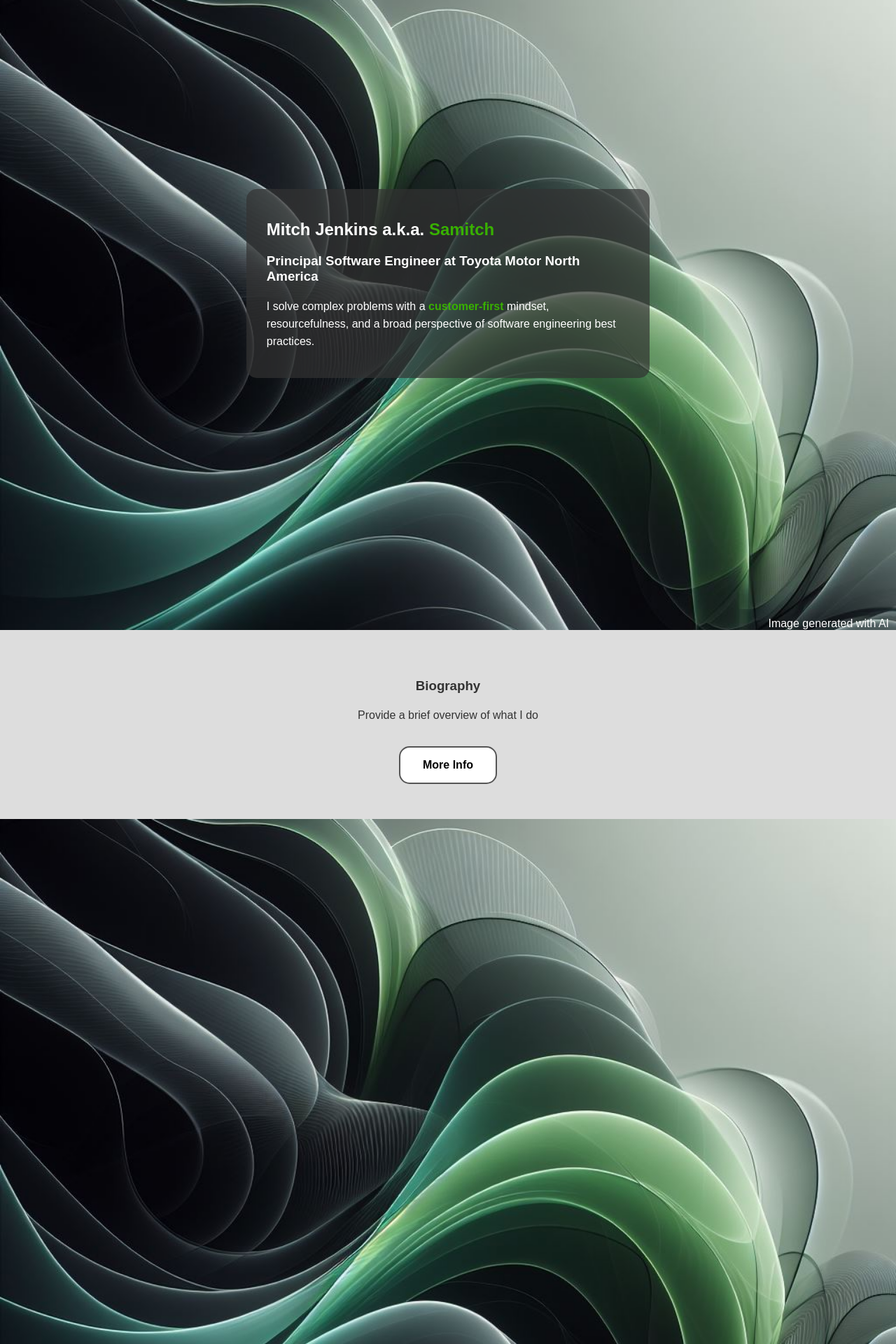
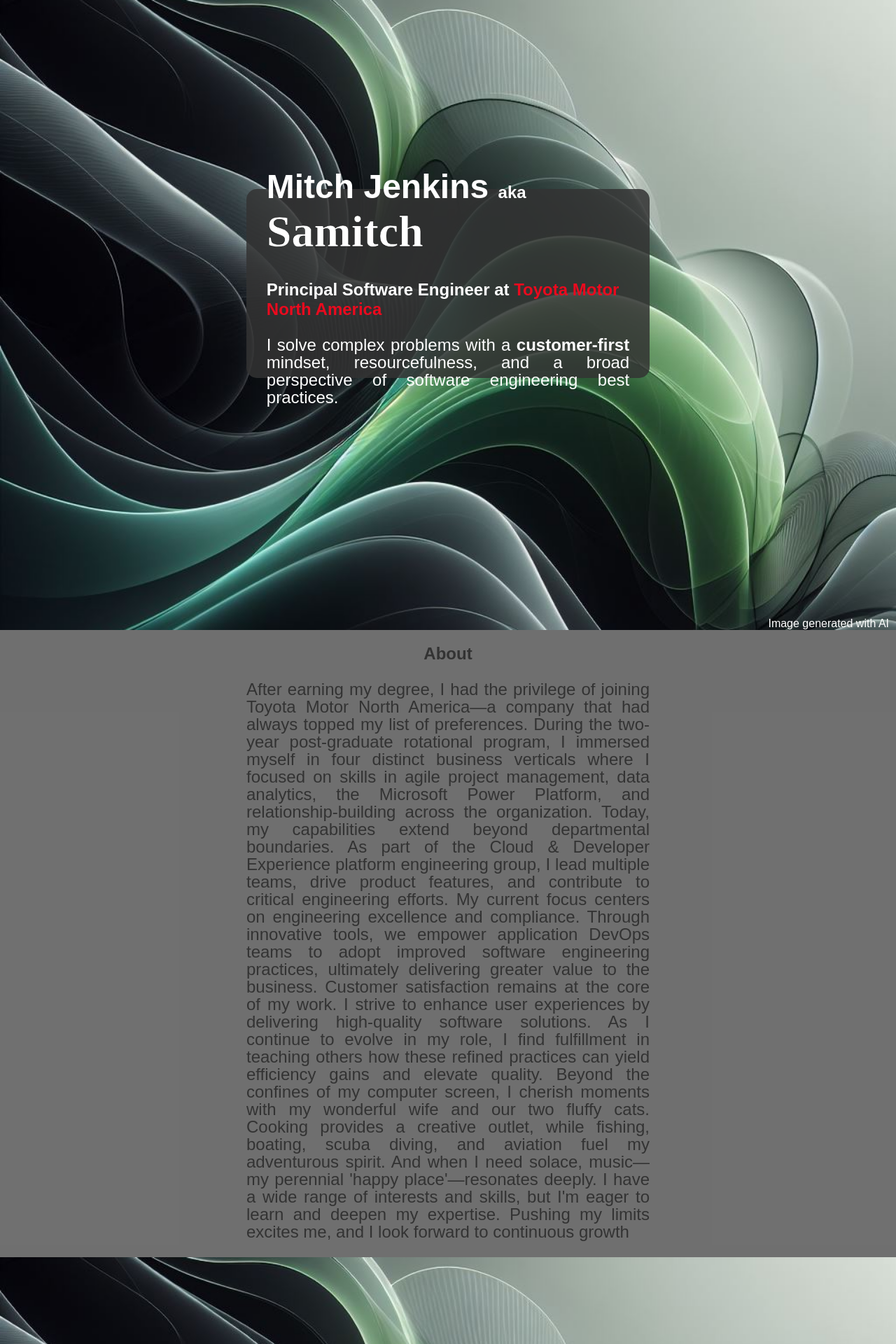
Before and after one commit to Samitch-media/Samitch-media.github.io, an MkDocs documentation site: the page built from docs/index.md, in a window 1280 px wide. Shown: the top 1920 px of the page at 70% size. Built offline with MkDocs 1.6.1 and Material for MkDocs 9.7.7, drawn with Linux system fonts in a browser that asks for light colours.

Commit message:
Completed about me section

```diff
--- a/docs/assets/css/parallax.css
+++ b/docs/assets/css/parallax.css
@@ -81,7 +81,7 @@ body, html {
     color: #333333;
     min-height:30%;
     bottom: 10%;
-    width: 70%;
+    width: 45%;
     /* width: 40%; */
     /* width: 100%; */
     top: -30%;
@@ -102,7 +102,7 @@ body, html {
     top: 30%;
     /* margin: 30%; */
     /* left: 5%; */
-    background-color: rgba(51, 51, 51, 70%);
+    background-color: rgba(51, 51, 51, 85%);
     border-radius: 15px;
     color: #ffffff;
     justify-content: left;
@@ -125,19 +125,39 @@ body, html {
     text-align: center;
 }
 
+.panel h1 {
+    font-size: 3rem;
+}
 .panel h3 {
   /* padding-bottom:0%; */
   /* text-align: center; */
   /* font-size: 32px; */
 }
 
+.samitch {
+    font-family: 'Brush Script MT';
+    font-size: 4rem;
+    -webkit-text-stroke-width: 0.025rem;
+    -webkit-text-stroke-color: black;
+}
+
 .panel strong {
-    color: #38B000;
+    font-weight: 900;
+}
+
+.panel small {
+    font-size: 1.5rem;
+}
+
+.toyota-red {
+    color: #EB0A1E;
 }
 
 .panel p {
-  /* text-align: center; */
+  text-align: justify;
   line-height: 25px;
+  font-size: x-large;
+  /* font-weight: 100; */
   /* padding: 0px 50px; */
 }
 
@@ -176,7 +196,8 @@ body, html {
 }
 
 .section {
-    background-color:#dddddd;
+    /* background-color:#dddddd; */
+    background-color: rgba(51, 51, 51, 70%);
     min-height: 30%;
     display: flex;
     position: relative;
--- a/overrides/main.html
+++ b/overrides/main.html
@@ -26,12 +26,10 @@
     <div class="parallax">
         <div class="panel panel-image">
             <span>
-                <h2>Mitch Jenkins a.k.a. <strong>Samitch</strong></h2>
-                <h3>Principal Software Engineer at Toyota Motor North America</h3>
-                <p>I solve complex problems with a <strong>customer-first</strong> mindset, resourcefulness, and a broad
-                    perspective of
-                    software engineering best
-                    practices.</p>
+                <h1>Mitch Jenkins <small>aka</small> <span class="samitch">Samitch</span></h1>
+                <h2>Principal Software Engineer at <span class="toyota-red">Toyota Motor North America</span></h2>
+                <p>I solve complex problems with a <strong>customer-first</strong> mindset, resourcefulness,
+                    and a broad perspective of software engineering best practices.</p>
             </span>
         </div>
         <div class="img-source">Image generated with AI</div>
@@ -40,9 +38,40 @@
     <div class="section">
         <div class="panel panel-section">
             <span>
-                <h3>Biography</h3>
-                <p>Provide a brief overview of what I do</p>
-                <button>More Info</button>
+                <h2>About</h2>
+                <p>
+                    <span>
+                        After earning my degree, I had the privilege of joining Toyota Motor North America—a company
+                        that had always topped my list of preferences. During the two-year post-graduate rotational
+                        program, I immersed myself in four distinct business verticals where I focused on skills in
+                        agile project management, data analytics, the Microsoft Power Platform, and
+                        relationship-building across the organization.
+                    </span>
+                    <span>
+                        Today, my capabilities extend beyond departmental boundaries. As part of the Cloud & Developer
+                        Experience platform engineering group, I lead multiple teams, drive product features, and
+                        contribute to critical engineering efforts. My current focus centers on engineering excellence
+                        and compliance.
+                        Through innovative tools, we empower application DevOps teams to adopt improved software
+                        engineering practices, ultimately delivering greater value to the business.
+                    </span>
+                    <span>
+                        Customer satisfaction remains at the core of my work. I strive to enhance user experiences by
+                        delivering high-quality software solutions. As I continue to evolve in my role, I find
+                        fulfillment in teaching others how these refined practices can yield efficiency gains and
+                        elevate quality.
+                    </span>
+                    <span>
+                        Beyond the confines of my computer screen, I cherish moments with my wonderful wife and our
+                        two fluffy cats. Cooking provides a creative outlet, while fishing, boating, scuba diving, and
+                        aviation fuel my adventurous spirit. And when I need solace, music—my perennial 'happy
+                        place'—resonates deeply.
+                    </span>
+                    <span>
+                        I have a wide range of interests and skills, but I'm eager to learn and deepen my expertise.
+                        Pushing my limits excites me, and I look forward to continuous growth
+                    </span>
+                </p>
             </span>
         </div>
     </div>
@@ -52,7 +81,7 @@
     <div class="section">
         <div class="panel">
             <span>
-                <h3>Experience</h3>
+                <h2>Experience</h2>
                 <p>Provide a resume of experience.</p>
                 <button>More Info</button>
             </span>
@@ -62,7 +91,7 @@
     <div class="section">
         <div class="panel">
             <span>
-                <h3>Projects</h3>
+                <h2>Projects</h2>
                 <p>Show examples of project work</p>
                 <button>More Info</button>
             </span>
```
